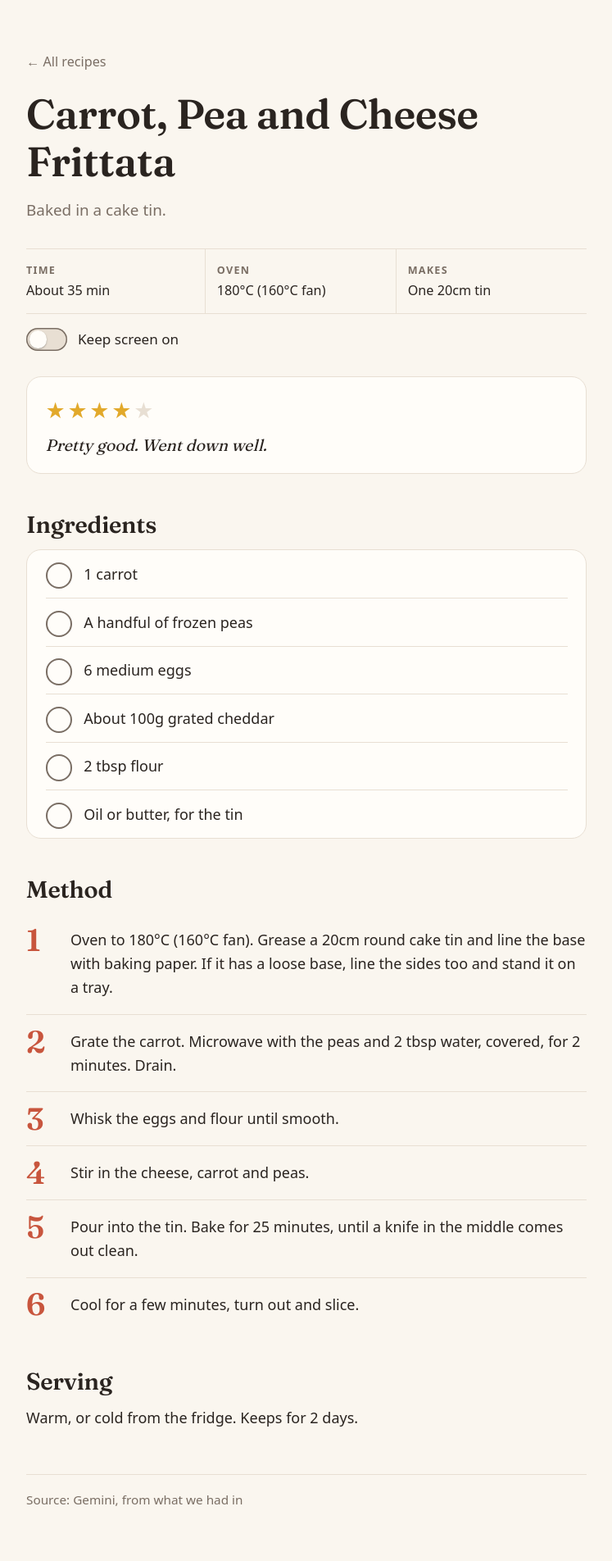
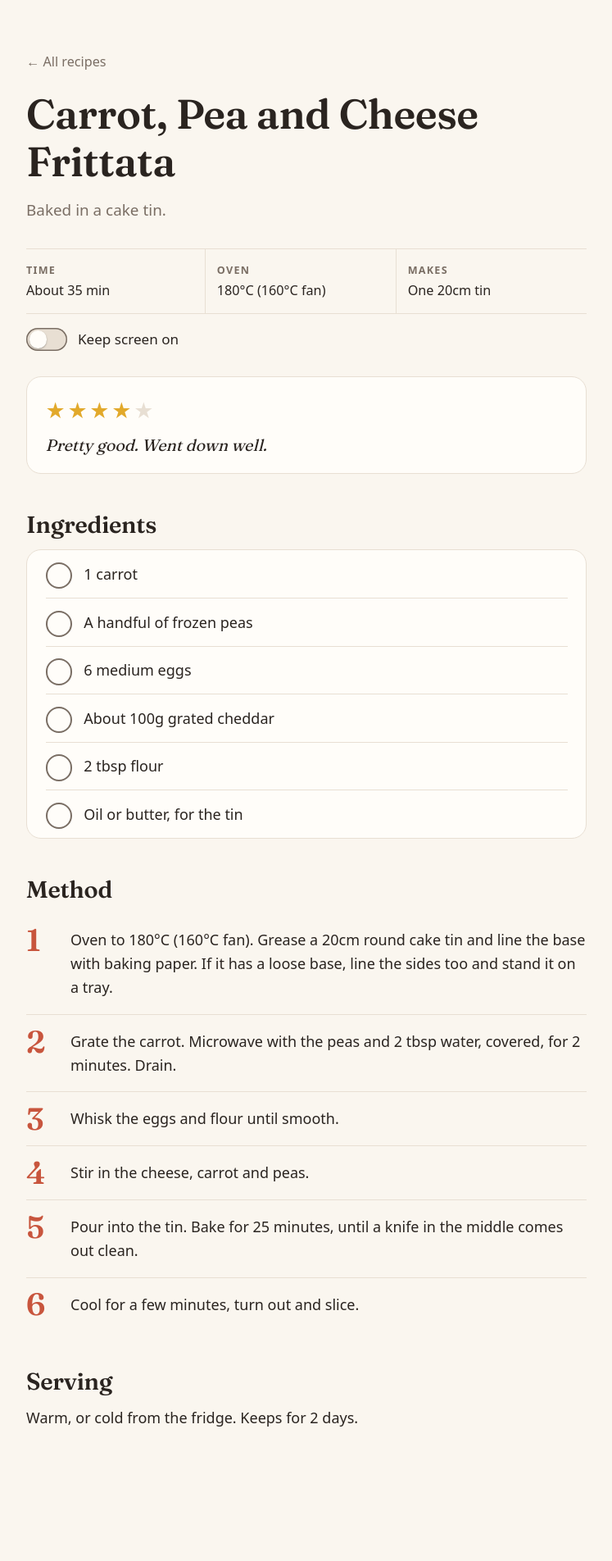
Before and after one commit to steelwalrus/t-recipes, a Jekyll site: the page built from _recipes/carrot-pea-and-cheese-frittata.md, in a window 1280 px wide. Shown: the whole page at 82% size, without its empty margins (266-1013 px from the left). Built offline with Jekyll 4.4.1, drawn with Linux system fonts in a browser that asks for light colours; after the commit the page ends 1825 px from its top, so only the background shows below that.

Commit message:
Remove the source field
The owner doesn't need to know where a recipe came from. Removed it
from the frittata, the recipe layout, the stylesheet and the template
in CLAUDE.md.

Co-Authored-By: Claude Opus 5.5 <noreply@anthropic.com>
Claude-Session: https://claude.ai/code/session_01RmTwvh8KD7gVJUEfwD1iwD

```diff
--- a/_layouts/recipe.html
+++ b/_layouts/recipe.html
@@ -30,6 +30,4 @@ layout: default
   <div class="body">
     {{ content }}
   </div>
-
-  {% if page.source %}<p class="source">Source: {{ page.source }}</p>{% endif %}
 </article>
--- a/_recipes/carrot-pea-and-cheese-frittata.md
+++ b/_recipes/carrot-pea-and-cheese-frittata.md
@@ -5,7 +5,6 @@ added: 2026-11-01
 time: About 35 min
 oven: 180°C (160°C fan)
 makes: One 20cm tin
-source: Gemini, from what we had in
 rating: 4
 verdict: Pretty good. Went down well.
 ---
--- a/assets/site.css
+++ b/assets/site.css
@@ -285,14 +285,6 @@ h1, h2 {
   opacity: .65;
 }
 
-.source {
-  margin: 3rem 0 0;
-  padding-top: 1rem;
-  border-top: 1px solid var(--line);
-  color: var(--muted);
-  font-size: .85rem;
-}
-
 @media (min-width: 40rem) {
   body { padding-top: 3rem; }
   .masthead h1 { font-size: 3.2rem; }
```
Also changed, not shown: CLAUDE.md (+0 -1 lines).
